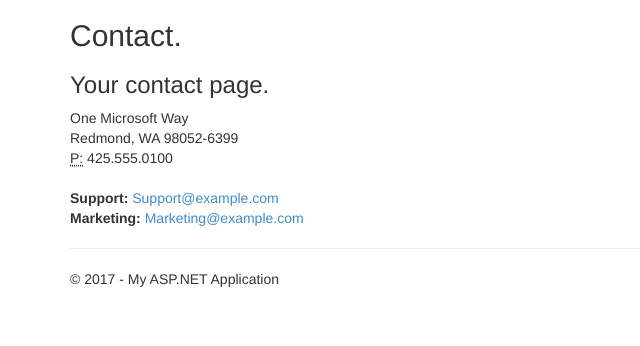
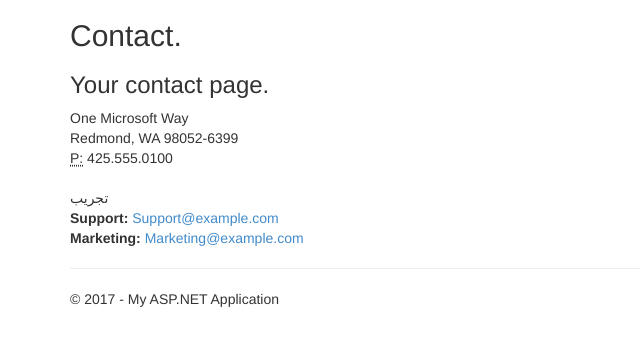
Before and after one commit to nvlab/App.Marriage, an ASP.NET MVC app: page /Home/Contact in a window 1280 px wide. Shown: the part 51-397 px from the top of the page, without its empty margins (0-640 px from the left). Run offline with ASP.NET Core 8 and stand-ins for ASP.NET MVC 5, Linux system fonts and the light colour scheme; the project's own start-up code is not run, and a stand-in starts its controllers and pages; some libraries are stand-ins or nearby versions.

Commit message:
تجريب 3

```diff
--- a/App.Marriage/App.Marriage/Views/Home/Contact.cshtml
+++ b/App.Marriage/App.Marriage/Views/Home/Contact.cshtml
@@ -9,7 +9,7 @@
     Redmond, WA 98052-6399<br />
     <abbr title="Phone">P:</abbr>
     425.555.0100
-</address>
+</address>تجريب
 
 <address>
     <strong>Support:</strong>   <a href="mailto:Support@example.com">Support@example.com</a><br />
```
